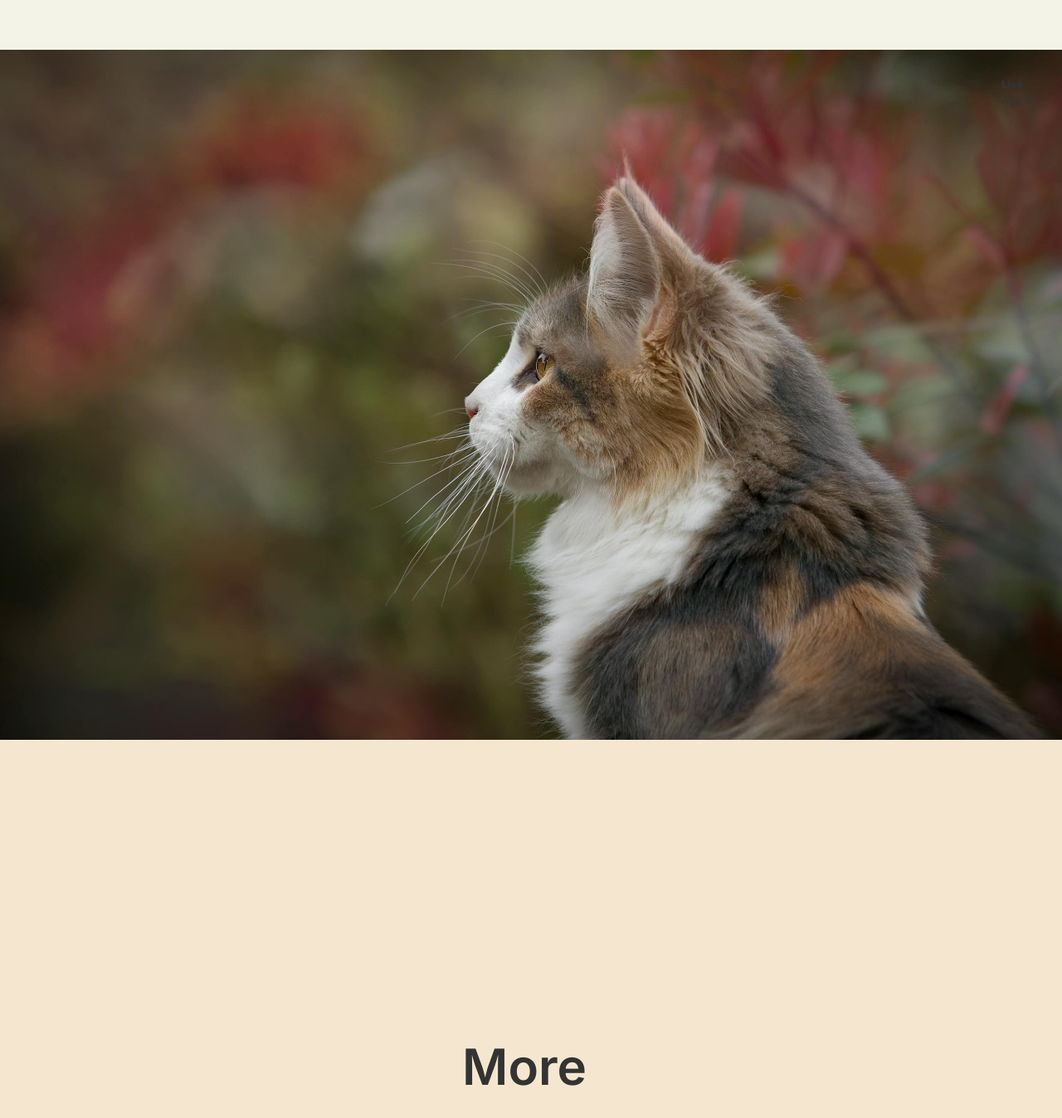
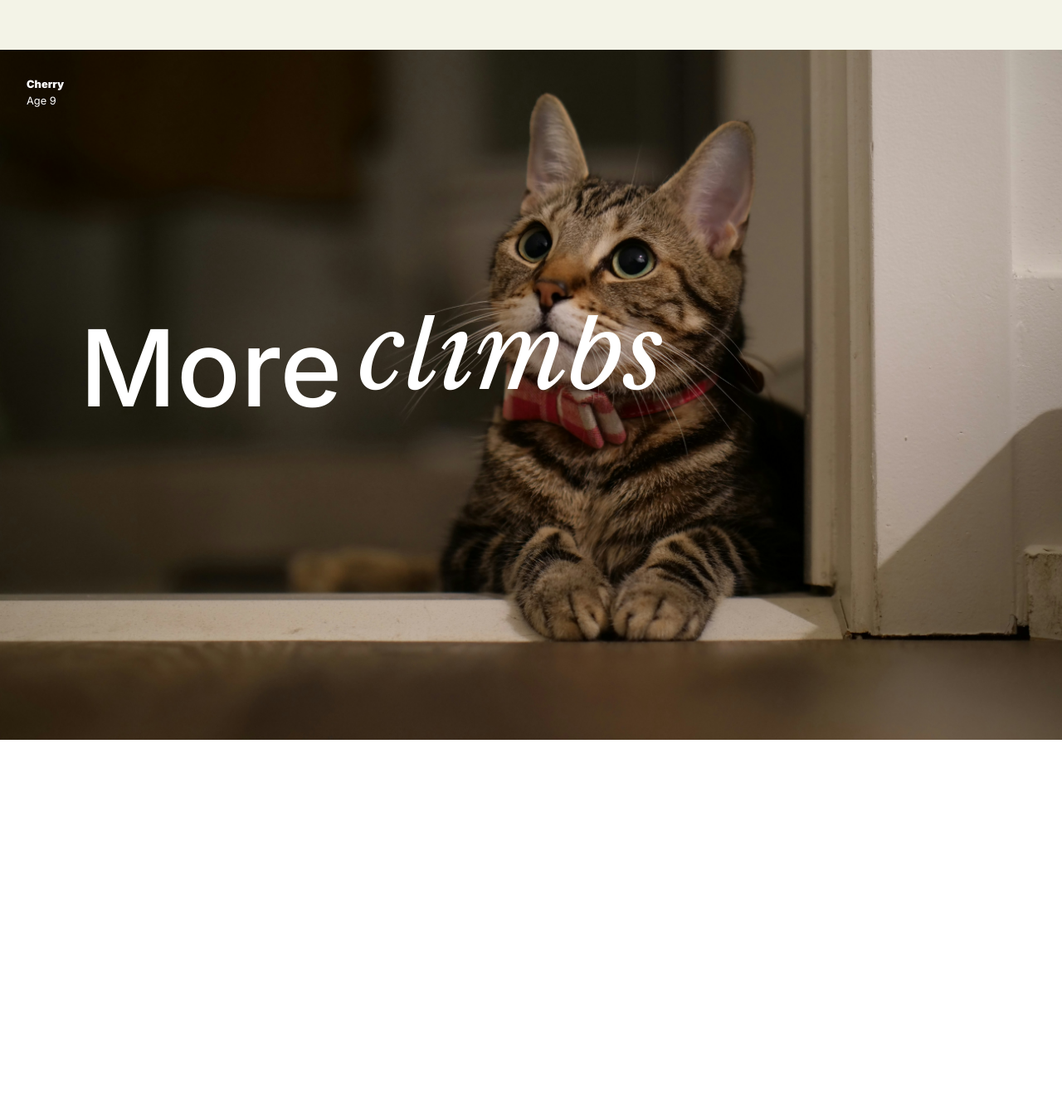
Before and after one commit to BusariAnees/cat-health, a React (Vite) app: page /owner in a window 1280 px wide. Shown: the part 2052-3400 px from the top of the page at 83% size. After the commit the page ends 2944 px from the top, so only its background shows below. Built offline with nearby package versions, Linux system fonts and the light colour scheme; a web font is replaced by a local one.

Commit message:
working animation

```diff
--- a/index.html
+++ b/index.html
@@ -10,6 +10,10 @@
       href="https://fonts.googleapis.com/css2?family=Playfair+Display:ital,wght@0,400..900;1,400..900&family=Playwrite+DK+Loopet:wght@100..400&family=Inter:ital,opsz,wght@0,14..32,100..900;1,14..32,100..900&display=swap"
       rel="stylesheet"
     />
+    <link rel="preconnect" href="https://fonts.googleapis.com">
+    <link rel="preconnect" href="https://fonts.gstatic.com" crossorigin>
+    <link href="https://fonts.googleapis.com/css2?family=Libre+Baskerville:ital,wght@0,400;0,700;1,400&display=swap" rel="stylesheet">
+
     <link rel="stylesheet" href="./src/assets/css/main.css">
     <title>Meown</title>
   </head>
--- a/src/assets/css/owner.css
+++ b/src/assets/css/owner.css
@@ -12,3 +12,45 @@
     height: 40rem;
     padding: 2.3rem;
   }
+
+  .scroll-font {
+
+  }
+
+  /* Keyframe animation */
+  @keyframes scrollWords {
+    0% {
+      transform: translateY(0);
+    }
+    100% {
+      transform: translateY(-640px); /* 4 words * 160px */
+    }
+  }
+
+
+  .scroll-container {
+
+    height: 160px;              /* height of one word */
+    width: 420px;
+    overflow: hidden;
+    position: relative;
+  }
+
+  .scroll-content {
+    font-family: "Libre Baskerville", serif;
+    position: absolute;
+    top: 0;
+    left: 0;
+    animation: scrollWords 20s linear infinite;
+  }
+
+  .scroll-item {
+    height: 160px;
+    display: flex;
+    align-items: center;
+    font-size: 8rem;
+    font-style: italic;
+    color: white;
+    font-weight: 500;
+    line-height: 1;
+  }
--- /dev/null
+++ b/src/components/word-scroll.jsx
@@ -0,0 +1,71 @@
+import { useEffect, useRef, useState } from "react";
+import "../assets/css/products.css";
+import "../assets/css/owner.css";
+
+const words = ["walks", "climbs", "meows", "purrs"];
+
+export default function Scroll() {
+  const [index, setIndex] = useState(0);
+  const containerRef = useRef(null);
+
+  useEffect(() => {
+    const interval = setInterval(() => {
+      setIndex((prev) => prev + 1);
+    }, 2000);
+    return () => clearInterval(interval);
+  }, []);
+
+  useEffect(() => {
+    if (index === words.length) {
+      // Wait for animation to finish, then reset instantly
+      const timeout = setTimeout(() => {
+        containerRef.current.style.transition = "none"; // Remove transition
+        setIndex(0); // Reset index
+        containerRef.current.style.transform = `translateY(0px)`;
+
+        // Restore transition for next scroll
+        setTimeout(() => {
+          containerRef.current.style.transition = "transform 0.5s ease-in-out";
+        }, 20);
+      }, 500); // Wait for slide to finish
+      return () => clearTimeout(timeout);
+    }
+  }, [index]);
+  return (
+    <>
+      <div
+        className="nav-owner-1-img relative bg-center h-52rem "
+        style={{ height: "52rem" }}
+      >
+      <div className="absolute left-[6rem] top-[20rem] text-6xl font-bold">
+  <div className="flex gap-3">
+    <span className="text-white text-[8rem] font-[500] mr-2">More</span>
+
+    {/* Scroll container */}
+    <div className="scroll-container">
+      <div className="scroll-content">
+        {[...words, ...words].map((word, i) => (
+          <div key={i} className="scroll-item">
+            {word}
+          </div>
+        ))}
+      </div>
+    </div>
+  </div>
+</div>
+
+        {[{ name: "Cherry", age: 9, position: "top-[2rem] left-[2rem]" }].map(
+          (cat, i) => (
+            <div
+              key={i}
+              className={`cat-des-products absolute ${cat.position}`}
+            >
+              <p className="cat-name text-white">{cat.name}</p>
+              <p className="cat-age text-white">Age {cat.age}</p>
+            </div>
+          )
+        )}
+      </div>
+    </>
+  );
+}
--- a/src/main.jsx
+++ b/src/main.jsx
@@ -5,9 +5,12 @@ import './assets/css/index.css'
 import './assets/css/main.css'
 import App from './App.jsx'
 
+
+
+
 createRoot(document.getElementById('root')).render(
   <StrictMode>
-      <BrowserRouter>  <App /></BrowserRouter>
+      <BrowserRouter>  <App />   </BrowserRouter>
 
   </StrictMode>,
 )
--- a/src/pages/owner.jsx
+++ b/src/pages/owner.jsx
@@ -1,22 +1,16 @@
 import { FontAwesomeIcon } from "@fortawesome/react-fontawesome";
 import { faArrowRight } from "@fortawesome/free-solid-svg-icons";
-
-import { useState, useEffect } from "react";
 
 import "../assets/css/products.css";
 import "../assets/css/owner.css";
 
-const words = ["walks", "fetch", "days", "purrs"];
+import Scroll from "../components/word-scroll"
+
+
 
 export default function Owner() {
-  const [index, setIndex] = useState(0);
 
-  useEffect(() => {
-    const interval = setInterval(() => {
-      setIndex((prev) => (prev + 1) % words.length);
-    }, 2000); // change every 2 seconds
-    return () => clearInterval(interval);
-  }, []);
+
   return (
     <>
       <section>
@@ -92,41 +86,12 @@ export default function Owner() {
            {/* Images with captions */}
 
         </section>
+       <Scroll/>
 
-        <div
-          className="nav-owner-1-img relative bg-center h-52rem "
-          style={{ height: "52rem" }}
-        >
-          {[{ name: "Lisa", age: 10, position: "top-[2rem] right-[2rem]" }].map(
-            (cat, i) => (
-              <div
-                key={i}
-                className={`cat-des-products absolute ${cat.position}`}
-              >
-                <p className="cat-name">{cat.name}</p>
-                <p className="cat-age">Age {cat.age}</p>
-              </div>
-            )
-          )}
-        </div>
       </section>
-      <div className="h-screen bg-[#f5e7cf] flex items-center justify-center text-6xl font-semibold">
-      <span className="flex gap-4">
-        More{" "}
-        <span className="relative h-[72px] overflow-hidden inline-block leading-[72px]">
-          <span
-            className="absolute left-0 top-0 transition-transform duration-500 ease-in-out"
-            style={{ transform: `translateY(-${index * 72}px)` }}
-          >
-            {words.map((word, i) => (
-              <div key={i} className="h-[72px] italic text-[#1a1a1a]">
-                {word}
-              </div>
-            ))}
-          </span>
-        </span>
-      </span>
-    </div>
+
+
+
     </>
   );
 }
```
Also changed, not shown: src/assets/img/cat-12.jpg.
